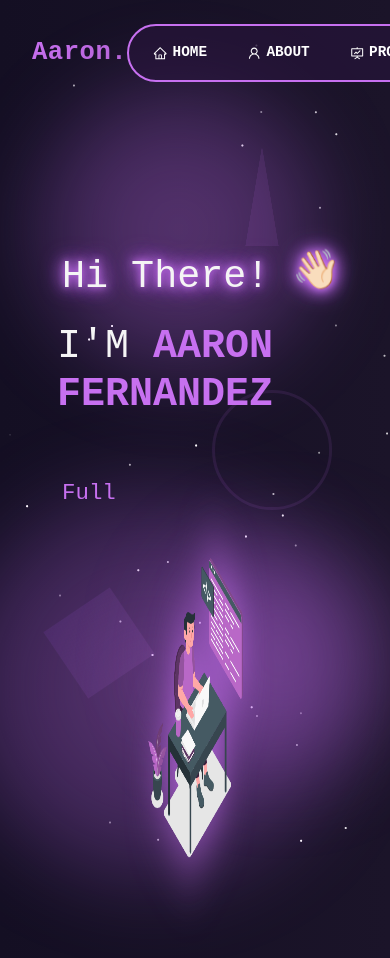
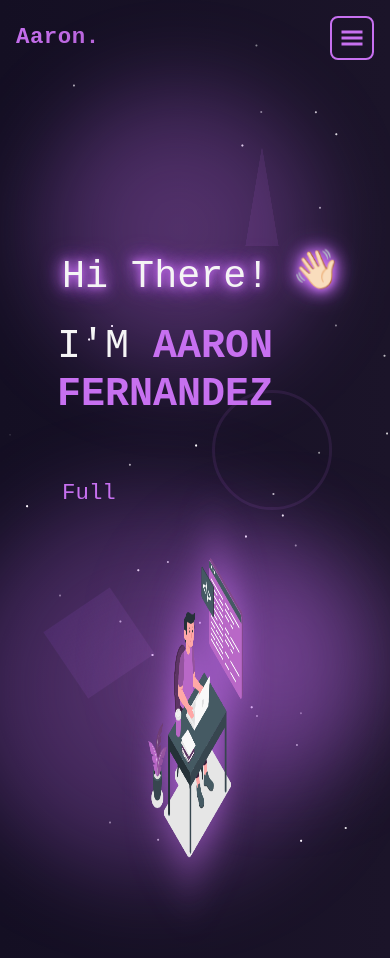
Before and after one commit to fernzaaron/AEF, a React (Create React App) app: page / in a window 390 px wide. Shown: the top 958 px of the page. Built offline with nearby package versions, Linux system fonts and the light colour scheme; a web font is replaced by a local one.

Commit message:
mobile changes

```diff
--- a/src/components/Navbar.js
+++ b/src/components/Navbar.js
@@ -6,9 +6,12 @@ import {
   AiOutlineUser,
 } from "react-icons/ai";
 import { CgFileDocument } from "react-icons/cg";
+import { GiHamburgerMenu } from "react-icons/gi";
+import { IoMdClose } from "react-icons/io";
 
 function NavBar() {
   const [navColour, updateNavbar] = useState(false);
+  const [expand, updateExpanded] = useState(false);
 
   function scrollHandler() {
     if (window.scrollY >= 20) {
@@ -24,7 +27,7 @@ function NavBar() {
     <nav
       className={`navbar-container ${navColour ? "sticky" : ""}`}
       style={{
-        padding: "1.5rem 0",
+        padding: "1rem 0",
         backdropFilter: navColour ? "blur(10px)" : "none",
         backgroundColor: navColour ? "rgba(20, 20, 40, 0.8)" : "transparent",
         transition: "all 0.3s ease",
@@ -41,18 +44,17 @@ function NavBar() {
           alignItems: "center",
           maxWidth: "1200px",
           margin: "0 auto",
-          paddingX: "2rem",
           width: "100%",
-          paddingLeft: "2rem",
-          paddingRight: "2rem",
+          padding: "0 1rem",
         }}
       >
         <Link
           to="/"
+          onClick={() => updateExpanded(false)}
           style={{
             textDecoration: "none",
             fontWeight: 800,
-            fontSize: "1.6rem",
+            fontSize: "1.4rem",
             letterSpacing: "0.5px",
             background: "linear-gradient(135deg, #c770f0, #b562d6)",
             WebkitBackgroundClip: "text",
@@ -63,13 +65,65 @@ function NavBar() {
           Aaron.
         </Link>
 
-        <SlideTabs />
+        {/* Mobile Menu Toggle */}
+        <button
+          onClick={() => updateExpanded(!expand)}
+          style={{
+            display: "none",
+            background: "none",
+            border: "2px solid #c770f0",
+            borderRadius: "8px",
+            padding: "0.5rem",
+            cursor: "pointer",
+            color: "#c770f0",
+            fontSize: "1.5rem",
+            lineHeight: 1,
+          }}
+          className="mobile-menu-toggle"
+        >
+          {expand ? <IoMdClose /> : <GiHamburgerMenu />}
+        </button>
+
+        {/* Desktop Navigation */}
+        <div className="desktop-nav" style={{ display: "block" }}>
+          <SlideTabs closeMenu={() => updateExpanded(false)} />
+        </div>
       </div>
+
+      {/* Mobile Navigation */}
+      {expand && (
+        <div
+          className="mobile-nav"
+          style={{
+            display: "none",
+            flexDirection: "column",
+            padding: "1rem",
+            backgroundColor: "rgba(20, 20, 40, 0.95)",
+            borderTop: "1px solid #c770f0",
+          }}
+        >
+          <MobileMenu closeMenu={() => updateExpanded(false)} />
+        </div>
+      )}
+
+      <style>{`
+        @media (max-width: 768px) {
+          .mobile-menu-toggle {
+            display: block !important;
+          }
+          .desktop-nav {
+            display: none !important;
+          }
+          .mobile-nav {
+            display: flex !important;
+          }
+        }
+      `}</style>
     </nav>
   );
 }
 
-const SlideTabs = () => {
+const SlideTabs = ({ closeMenu }) => {
   const [position, setPosition] = useState({
     left: 0,
     width: 0,
@@ -91,23 +145,23 @@ const SlideTabs = () => {
         borderRadius: "50px",
         border: "2px solid #c770f0",
         backgroundColor: "rgba(40, 20, 60, 0.6)",
-        padding: "0.5rem",
-        gap: "0.5rem",
+        padding: "0.25rem",
+        gap: "0.25rem",
         listStyle: "none",
         margin: 0,
       }}
     >
-      <Tab setPosition={setPosition} to="/">
+      <Tab setPosition={setPosition} to="/" closeMenu={closeMenu}>
         <AiOutlineHome style={{ marginRight: "5px" }} /> Home
       </Tab>
-      <Tab setPosition={setPosition} to="/about">
+      <Tab setPosition={setPosition} to="/about" closeMenu={closeMenu}>
         <AiOutlineUser style={{ marginRight: "5px" }} /> About
       </Tab>
-      <Tab setPosition={setPosition} to="/project">
+      <Tab setPosition={setPosition} to="/project" closeMenu={closeMenu}>
         <AiOutlineFundProjectionScreen style={{ marginRight: "5px" }} />
         Projects
       </Tab>
-      <Tab setPosition={setPosition} to="/resume">
+      <Tab setPosition={setPosition} to="/resume" closeMenu={closeMenu}>
         <CgFileDocument style={{ marginRight: "5px" }} /> Resume
       </Tab>
 
@@ -116,7 +170,59 @@ const SlideTabs = () => {
   );
 };
 
-const Tab = ({ children, setPosition, to }) => {
+const MobileMenu = ({ closeMenu }) => {
+  return (
+    <ul style={{ listStyle: "none", padding: 0, margin: 0 }}>
+      <MobileMenuItem to="/" closeMenu={closeMenu}>
+        <AiOutlineHome style={{ marginRight: "8px", fontSize: "1.2rem" }} /> Home
+      </MobileMenuItem>
+      <MobileMenuItem to="/about" closeMenu={closeMenu}>
+        <AiOutlineUser style={{ marginRight: "8px", fontSize: "1.2rem" }} /> About
+      </MobileMenuItem>
+      <MobileMenuItem to="/project" closeMenu={closeMenu}>
+        <AiOutlineFundProjectionScreen style={{ marginRight: "8px", fontSize: "1.2rem" }} /> Projects
+      </MobileMenuItem>
+      <MobileMenuItem to="/resume" closeMenu={closeMenu}>
+        <CgFileDocument style={{ marginRight: "8px", fontSize: "1.2rem" }} /> Resume
+      </MobileMenuItem>
+    </ul>
+  );
+};
+
+const MobileMenuItem = ({ to, children, closeMenu }) => {
+  return (
+    <li style={{ margin: "0.5rem 0" }}>
+      <Link
+        to={to}
+        onClick={closeMenu}
+        style={{
+          textDecoration: "none",
+          display: "flex",
+          alignItems: "center",
+          fontSize: "1rem",
+          fontWeight: 600,
+          color: "white",
+          padding: "0.75rem 1rem",
+          borderRadius: "8px",
+          transition: "all 0.3s ease",
+          backgroundColor: "rgba(40, 20, 60, 0.4)",
+        }}
+        onMouseEnter={(e) => {
+          e.currentTarget.style.backgroundColor = "rgba(199, 112, 240, 0.3)";
+          e.currentTarget.style.transform = "translateX(10px)";
+        }}
+        onMouseLeave={(e) => {
+          e.currentTarget.style.backgroundColor = "rgba(40, 20, 60, 0.4)";
+          e.currentTarget.style.transform = "translateX(0)";
+        }}
+      >
+        {children}
+      </Link>
+    </li>
+  );
+};
+
+const Tab = ({ children, setPosition, to, closeMenu }) => {
   const ref = useRef(null);
 
   return (
@@ -137,21 +243,23 @@ const Tab = ({ children, setPosition, to }) => {
         position: "relative",
         zIndex: 10,
         cursor: "pointer",
-        padding: "0.5rem 1rem",
+        padding: "0.4rem 0.8rem",
       }}
     >
       <Link
         to={to}
+        onClick={closeMenu}
         style={{
           textDecoration: "none",
           display: "flex",
           alignItems: "center",
-          fontSize: "0.9rem",
+          fontSize: "0.85rem",
           fontWeight: 600,
           textTransform: "uppercase",
           color: "white",
           mixBlendMode: "difference",
           transition: "color 0.3s ease",
+          whiteSpace: "nowrap",
         }}
       >
         {children}
```
